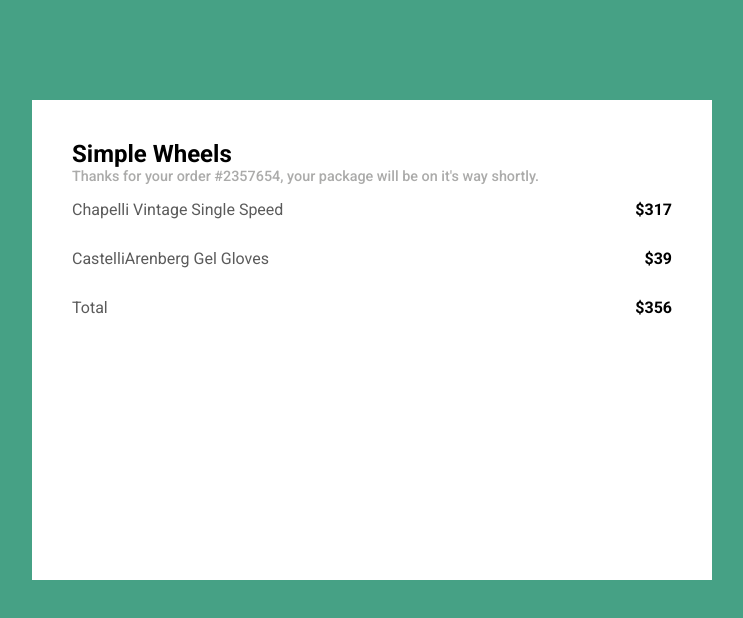
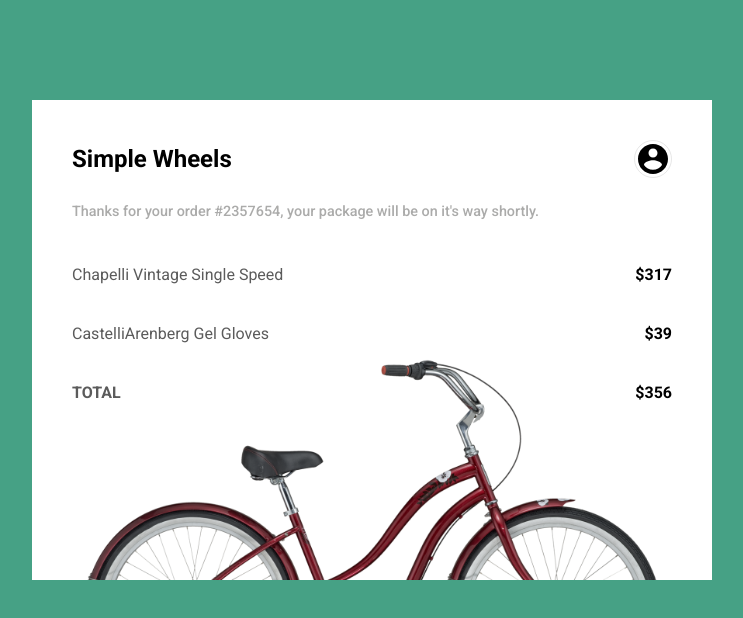
Before and after one commit to iagolaguna/frontloop-challanges, a plain HTML site: page loop1/step3/assets/index.html in a window 1280 px wide. Shown: the whole page, without its empty margins (268-1011 px from the left). Drawn offline with Linux system fonts and the light colour scheme.

Commit message:
finish step3

```diff
--- a/loop1/step3/assets/index.html
+++ b/loop1/step3/assets/index.html
@@ -9,9 +9,13 @@
   <link rel="stylesheet" href="./styles.css" />
 </head>
 <body>
-  <div class="container">
+  <div class="container bicycle">
     <div class="content">
-      <h2>Simple Wheels</h2>
+      <header>
+          <h2>Simple Wheels</h2>
+          <img src="./img/account.svg">
+      </header>
+
       <span class="hint">Thanks for your order #2357654, your package will be on it's way shortly.</span>
     </div>
     <ul>
@@ -29,7 +33,7 @@
         </li>
         <li>
             <div>
-              <span class="description">Total</span>
+              <span class="description uppercase"><strong>Total</strong></span>
               <span class="price">$356</span>
             </div>
           </li>
--- a/loop1/step3/assets/styles.css
+++ b/loop1/step3/assets/styles.css
@@ -23,7 +23,13 @@
     align-content: center;
     padding: 40px;
 }
-
+.bicycle{
+    background-image: url(img/bicycle.png);
+    background-repeat: no-repeat;
+    background-position: bottom;
+    background-size: 85%;
+    background-position-y: 200px;
+}
 .content{
     display: flex;
     flex-direction: column;
@@ -34,8 +40,11 @@
     color:#ababaa;
     font-size: .90rem;
     font-weight: 450;
+    padding: 25px 0px 25px 0px;
 }
-
+.uppercase{
+    text-transform: uppercase;
+}
 ul{
     list-style: none;
 }
@@ -43,7 +52,7 @@
 ul > li > div {
     display: flex;
     justify-content: space-between;
-    padding: 15px 0px 15px 0px;
+    padding: 20px 0px 20px 0px;
 }
 
 ul > li > div > span.price{
@@ -53,3 +62,27 @@
 ul > li > div > span.description{
     color: #5b5b5b;
 }
+
+header{
+    text-align: center;
+    display: flex;
+    justify-content: space-between;
+    align-content: center;
+}
+
+header > h2{
+    display:flex;
+    align-self: center;
+}
+
+header > img {
+    min-width: 36px;
+    min-height: 36px;
+    border-radius: 50%;
+    border: 1.5px solid #e7e7e7;
+    transition: .3s box-shadow;
+}
+
+header > img:hover {
+    box-shadow: 0.5px 0.5px 15px 0.5px  #9E9E9E;
+}
```
